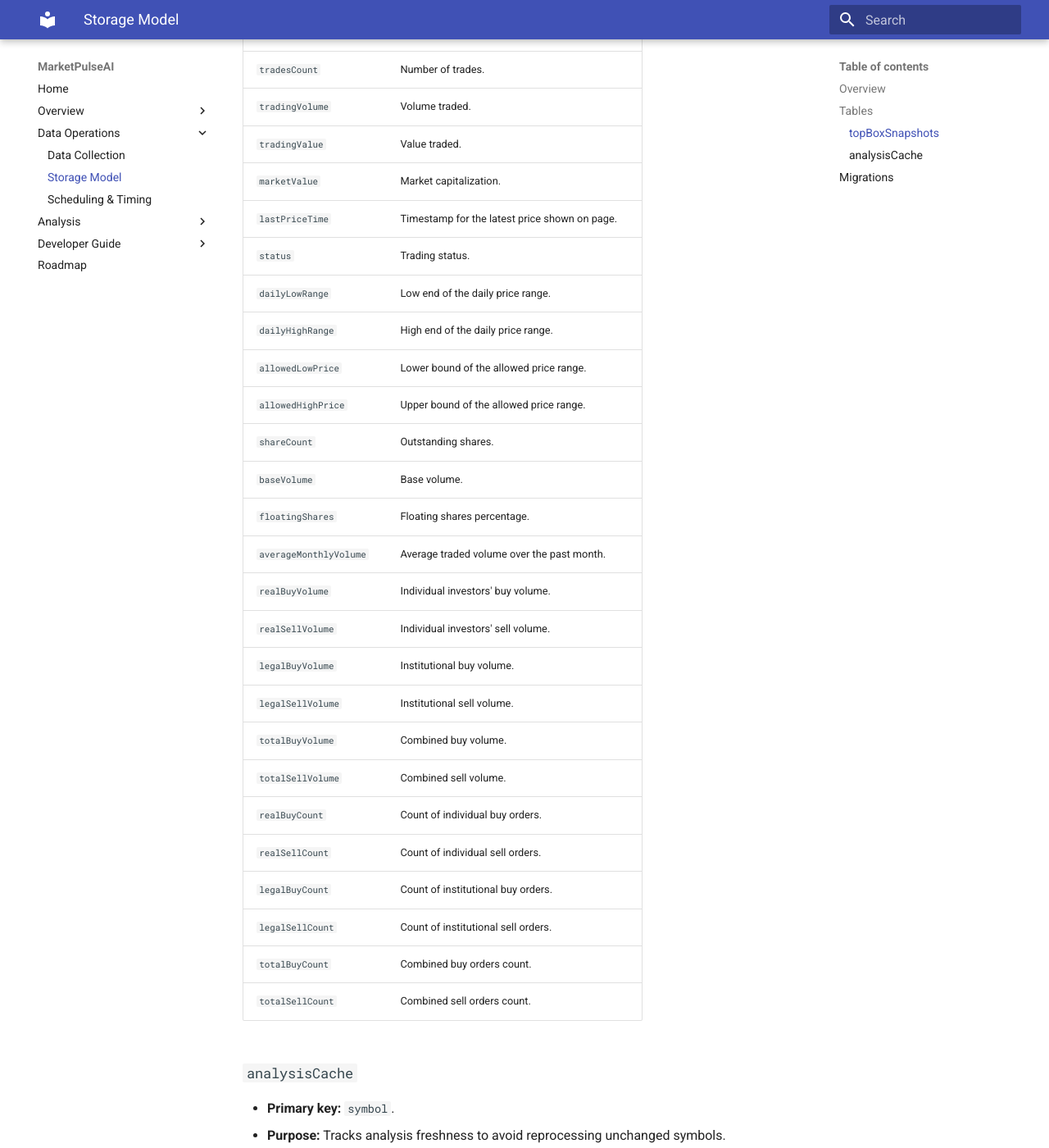
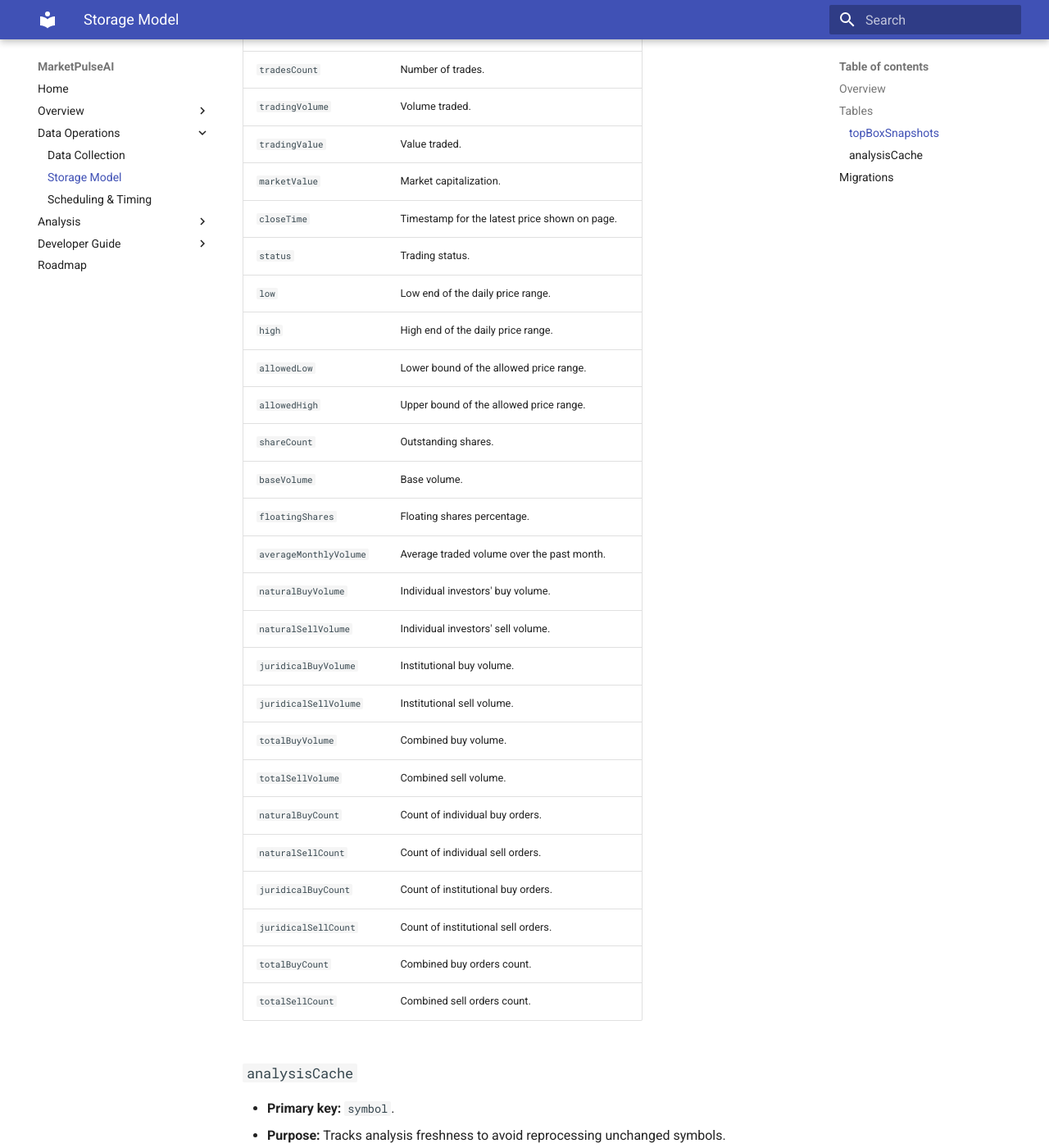
Before and after one commit to shari-ar/MarketPulseAI, an MkDocs documentation site: the page built from docs/storage.md, in a window 1280 px wide and 1400 px high, scrolled down 1035 px. Shown: the whole window at 82% size. Built offline with MkDocs 1.6.1 and Material for MkDocs 9.7.7, drawn with Linux system fonts in a browser that asks for light colours; some of the changed text lies outside the part shown.

Commit message:
Rename snapshot fields to new terminology

```diff
--- a/docs/storage.md
+++ b/docs/storage.md
@@ -23,33 +23,33 @@
 | `symbolName`            | Full symbol name from the header.              |
 | `symbolAbbreviation`    | Ticker abbreviation from the header.           |
 | `predictedSwingPercent` | Model-predicted swing percentage for tomorrow. |
-| `lastTrade`             | Last trade price.                              |
-| `closingPrice`          | Previous closing price.                        |
-| `firstPrice`            | First price of the trading session.            |
+| `close`                 | Last trade price.                              |
+| `primeCost`             | Previous closing price.                        |
+| `open`                  | First price of the trading session.            |
 | `tradesCount`           | Number of trades.                              |
 | `tradingVolume`         | Volume traded.                                 |
 | `tradingValue`          | Value traded.                                  |
 | `marketValue`           | Market capitalization.                         |
-| `lastPriceTime`         | Timestamp for the latest price shown on page.  |
+| `closeTime`             | Timestamp for the latest price shown on page.  |
 | `status`                | Trading status.                                |
-| `dailyLowRange`         | Low end of the daily price range.              |
-| `dailyHighRange`        | High end of the daily price range.             |
-| `allowedLowPrice`       | Lower bound of the allowed price range.        |
-| `allowedHighPrice`      | Upper bound of the allowed price range.        |
+| `low`                   | Low end of the daily price range.              |
+| `high`                  | High end of the daily price range.             |
+| `allowedLow`            | Lower bound of the allowed price range.        |
+| `allowedHigh`           | Upper bound of the allowed price range.        |
 | `shareCount`            | Outstanding shares.                            |
 | `baseVolume`            | Base volume.                                   |
 | `floatingShares`        | Floating shares percentage.                    |
 | `averageMonthlyVolume`  | Average traded volume over the past month.     |
-| `realBuyVolume`         | Individual investors' buy volume.              |
-| `realSellVolume`        | Individual investors' sell volume.             |
-| `legalBuyVolume`        | Institutional buy volume.                      |
-| `legalSellVolume`       | Institutional sell volume.                     |
+| `naturalBuyVolume`      | Individual investors' buy volume.              |
+| `naturalSellVolume`     | Individual investors' sell volume.             |
+| `juridicalBuyVolume`    | Institutional buy volume.                      |
+| `juridicalSellVolume`   | Institutional sell volume.                     |
 | `totalBuyVolume`        | Combined buy volume.                           |
 | `totalSellVolume`       | Combined sell volume.                          |
-| `realBuyCount`          | Count of individual buy orders.                |
-| `realSellCount`         | Count of individual sell orders.               |
-| `legalBuyCount`         | Count of institutional buy orders.             |
-| `legalSellCount`        | Count of institutional sell orders.            |
+| `naturalBuyCount`       | Count of individual buy orders.                |
+| `naturalSellCount`      | Count of individual sell orders.               |
+| `juridicalBuyCount`     | Count of institutional buy orders.             |
+| `juridicalSellCount`    | Count of institutional sell orders.            |
 | `totalBuyCount`         | Combined buy orders count.                     |
 | `totalSellCount`        | Combined sell orders count.                    |
 
```
Also changed, not shown: 12 other files.
